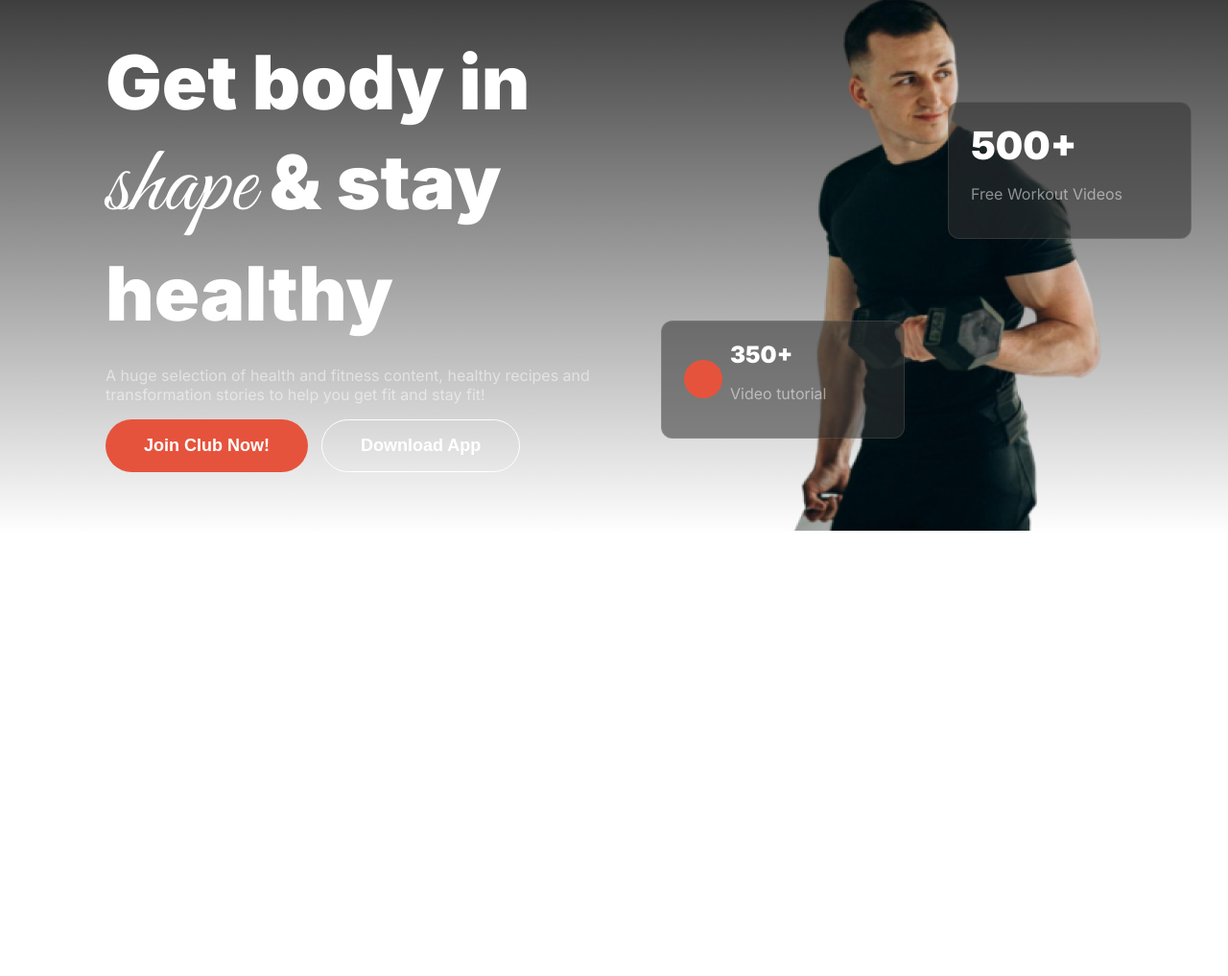
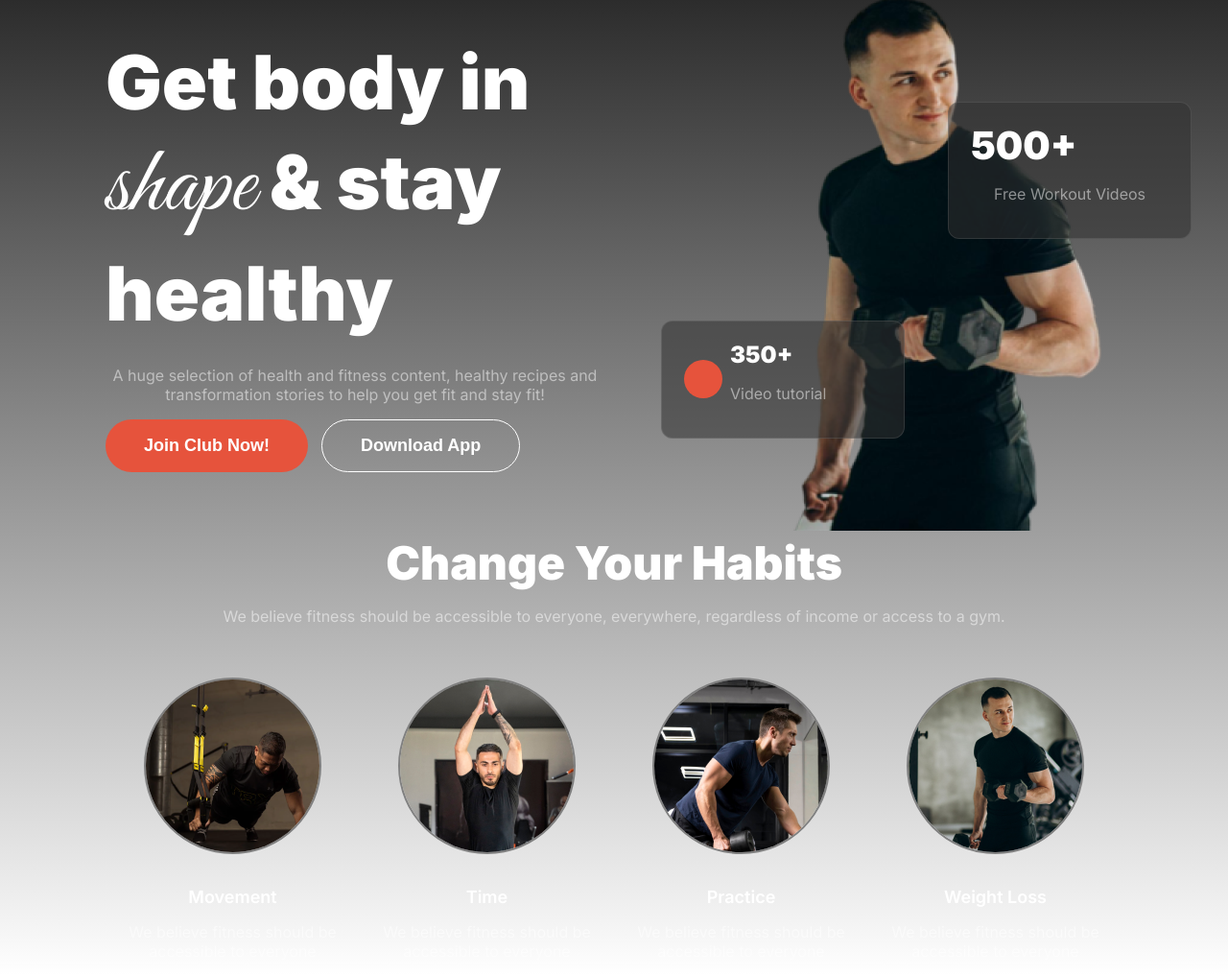
Before and after one commit to SumanChandraDas/Fit-Momentum, a plain HTML site: page index.html in a window 1280 px wide. Shown: the part 131-1148 px from the top of the page at 96% size. Before the commit the page ends 800 px from the top, so only its background shows below. Drawn offline with Linux system fonts and the light colour scheme.

Commit message:
change your habit section added

```diff
--- a/index.html
+++ b/index.html
@@ -27,7 +27,7 @@
                         class="italic-bannar-haeding font-family-great-vibes">shape</span> & stay
                     healthy
                 </h1>
-                <p class="selection-description">A huge selection of health and fitness content, healthy recipes and
+                <p class="section-description">A huge selection of health and fitness content, healthy recipes and
                     transformation stories to help
                     you get fit and stay fit!</p>
                 <div class="btn-container">
@@ -38,14 +38,14 @@
             <div class="banner-image-container">
                 <div class="bage-500">
                     <p class="bage-number">500+</p>
-                    <p class="bage-description selection-description">Free Workout Videos</p>
+                    <p class="bage-description section-description">Free Workout Videos</p>
                 </div>
                 <img src="images/banner.png" alt="">
                 <div class="bage-360">
                     <div class="bage-circle primary-bg"></div>
                     <div>
                         <p class="bage-number">350+</p>
-                        <p class="bage-description selection-description">Video tutorial</p>
+                        <p class="bage-description section-description">Video tutorial</p>
                     </div>
                 </div>
             </div>
@@ -53,7 +53,43 @@
 
     </header>
     <main>
+        <!-- Change your habits section strat  -->
+        <section class="change-habit">
+            <h3 class="section-title">Change Your Habits</h3>
+            <p class="section-description">We believe fitness should be accessible to everyone, everywhere, regardless
+                of income or access to a gym.</p>
 
+            <div class="change-habit-card-container">
+                <div class="change-habit-card">
+                    <div>
+                        <img src="images/image-3.png" alt="" class="change-habit-card-image">
+                    </div>
+                    <h4 class="change-habit-card-haeding">Movement</h4>
+                    <p class="section-description">We believe fitness should be <br> accessible to everyone</p>
+                </div>
+                <div class="change-habit-card">
+                    <div>
+                        <img src="images/image-2.png" alt="" class="change-habit-card-image">
+                    </div>
+                    <h4 class="change-habit-card-haeding">Time</h4>
+                    <p class="section-description">We believe fitness should be <br> accessible to everyone</p>
+                </div>
+                <div class="change-habit-card">
+                    <div>
+                        <img src="images/image-4.png" alt="" class="change-habit-card-image">
+                    </div>
+                    <h4 class="change-habit-card-haeding">Practice</h4>
+                    <p class="section-description">We believe fitness should be <br> accessible to everyone</p>
+                </div>
+                <div class="change-habit-card">
+                    <div>
+                        <img src="images/image-5.png" alt="" class="change-habit-card-image">
+                    </div>
+                    <h4 class="change-habit-card-haeding">Weight Loss</h4>
+                    <p class="section-description">We believe fitness should be <br> accessible to everyone</p>
+                </div>
+            </div>
+        </section>
     </main>
     <footer>
 
--- a/styles/style.css
+++ b/styles/style.css
@@ -40,13 +40,22 @@ body {
     color: white;
 }
 
-.selection-description {
+.section-title {
+    color: white;
+    font-size: calc(48rem / 16);
+    font-weight: 900;
+    margin: 0;
+    margin-bottom: 14px;
+}
+
+.section-description {
     color: rgba(255, 255, 255, 0.5);
 }
 
 /* Shared style  */
 /* header style  */
-header {
+header,
+.change-habit {
     max-width: 1060px;
     margin: 0 auto;
 }
@@ -183,6 +192,43 @@ header {
     margin: 0;
 }
 
+/* change habit section style start  */
+.change-habit .section-title,
+.section-description {
+    text-align: center;
+}
+
+.change-habit-card-container {
+    display: grid;
+    grid-template-columns: repeat(4, 1fr);
+    margin-top: 54px;
+}
+
+.change-habit-card {
+    display: flex;
+    flex-direction: column;
+    justify-content: center;
+    align-items: center;
+}
+
+.change-habit-card-image {
+    border-radius: 50%;
+    border: 2px solid gray;
+}
+
+.change-habit-card-haeding {
+    font-size: calc(18rem / 16);
+    color: white;
+    font-weight: 600;
+    margin: 0;
+    text-align: center;
+    margin-top: 30px;
+}
+
+.change-habit-card .section-description {
+    text-align: center;
+}
+
 /* media Quiry  */
 /* mobile devises  */
 
@@ -214,6 +260,11 @@ header {
         bottom: 30px;
         left: -102px;
     }
+
+    .change-habit-card-container {
+        grid-template-columns: repeat(1, 1fr);
+        gap: 40px;
+    }
 }
 
 /* medium devised  */
@@ -233,4 +284,8 @@ header {
     .banner {
         flex-direction: column;
     }
+
+    .change-habit-card-container {
+        grid-template-columns: repeat(2, 1fr);
+    }
 }
```
